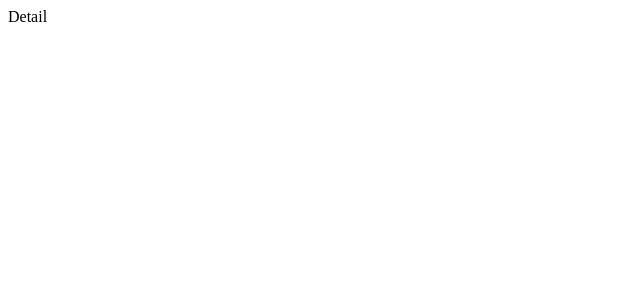
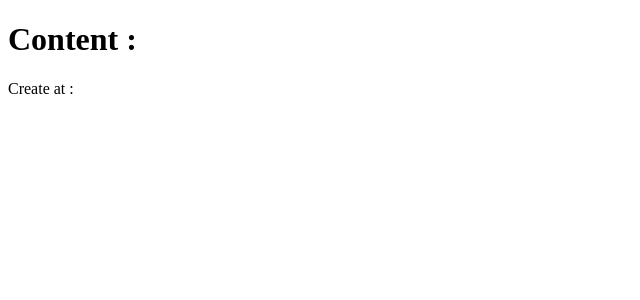
Before and after one commit to dngwoo/vanilla-redux, a React (Create React App) app: page /#/1 in a window 1280 px wide. Shown: the top 300 px of the page, without its empty margins (0-640 px from the left). Built offline with nearby package versions, Linux system fonts and the light colour scheme.

Commit message:
Detail Screen

```diff
--- a/src/components/ToDo.js
+++ b/src/components/ToDo.js
@@ -1,12 +1,15 @@
 import React from "react";
 import { connect } from "react-redux";
 import { actionCreators } from "../store";
+import { Link } from "react-router-dom";
 
-function ToDo({ text, deleteToDo }) {
+function ToDo({ text, deleteToDo, id }) {
   return (
     <li>
-      {text}
-      <button onClick={deleteToDo}>DEL</button>
+      <Link to={`/${id}`}>
+        {text}
+        <button onClick={deleteToDo}>DEL</button>
+      </Link>
     </li>
   );
 }
--- a/src/routes/Detail.js
+++ b/src/routes/Detail.js
@@ -1 +1,25 @@
-export default () => "Detail";
+import React from "react";
+import { connect } from "react-redux";
+
+const Detail = ({ toDo }) => {
+  console.log(toDo); // {text: "22", id: 1599309858660}
+  return (
+    <>
+      <h1>Content : {toDo?.text}</h1>
+      <div>Create at : {toDo?.id}</div>
+    </>
+  );
+};
+
+function mapStateToProps(state, ownProps) {
+  const {
+    match: {
+      params: { id },
+    },
+  } = ownProps;
+  return {
+    // find() 메서드는 주어진 판별 함수를 만족하는 첫 번째 요소의 값을 반환
+    toDo: state.find((v) => v.id === parseInt(id)),
+  };
+}
+export default connect(mapStateToProps)(Detail);
```
